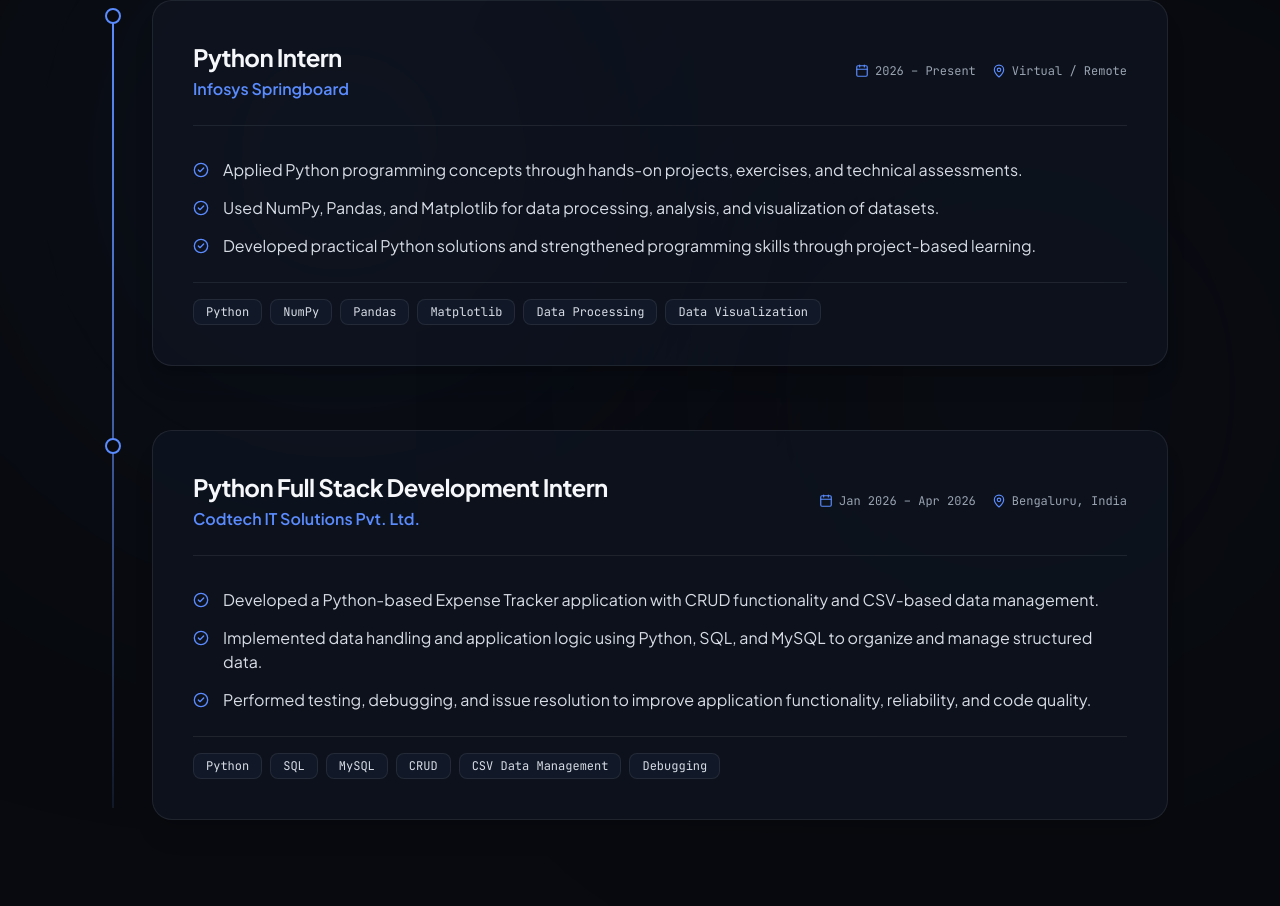
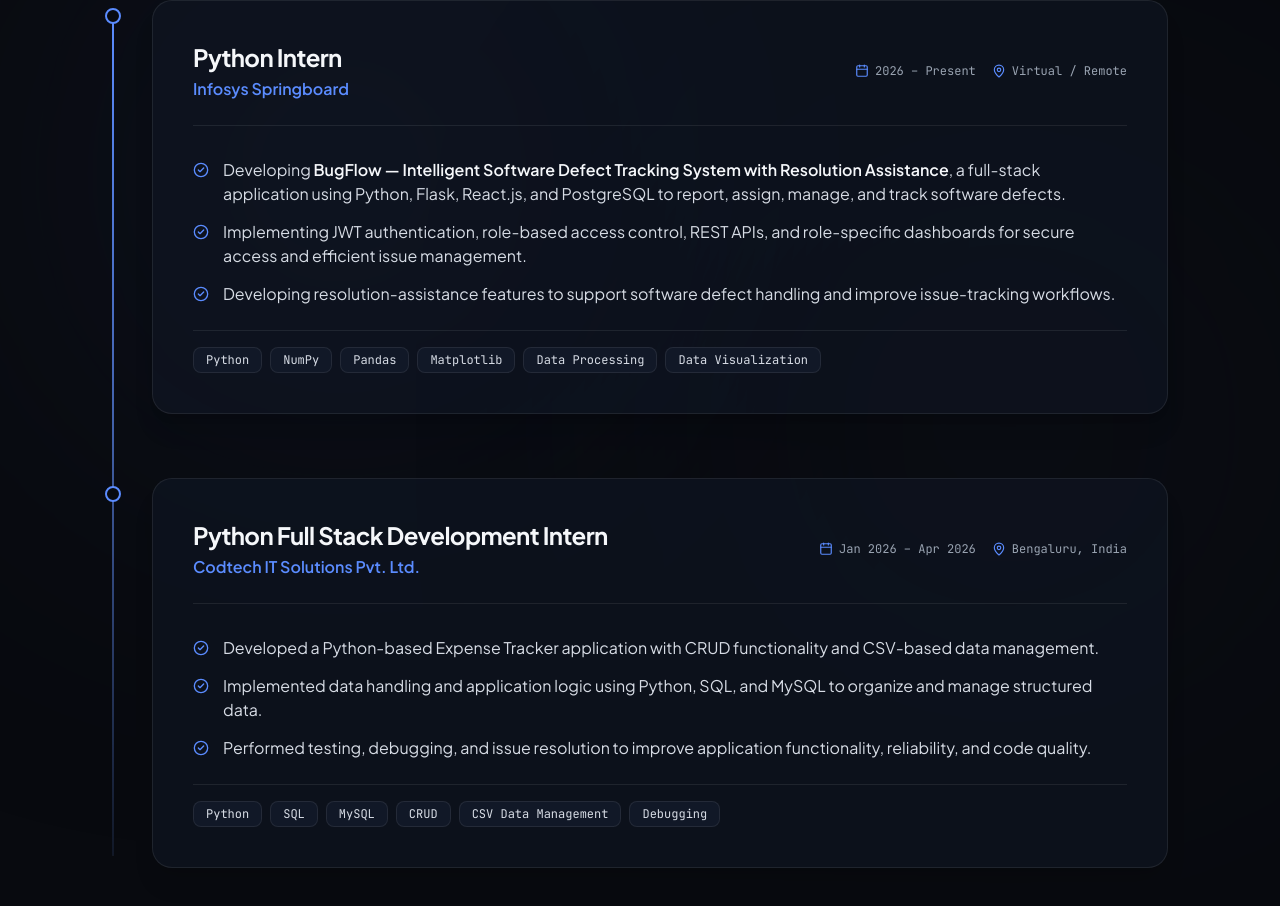
Before and after one commit to krupabt/krupabt-portfolio, a React (Vite) app: page / in a window 1280 px wide. Shown: the part 10237-11143 px from the top of the page. Built offline with nearby package versions, Linux system fonts and the light colour scheme.

Commit message:
feat: update Infosys Springboard experience bullets for BugFlow project

```diff
--- a/src/components/ExperienceSection.jsx
+++ b/src/components/ExperienceSection.jsx
@@ -150,7 +150,19 @@ export default function ExperienceSection() {
                   {exp.bullets.map((bullet, bIdx) => (
                     <div key={bIdx} className="flex items-start gap-3.5 text-sm sm:text-base font-normal text-[#D7DCE5] leading-relaxed">
                       <CheckCircle2 className="w-4 h-4 text-[#5B8CFF] mt-1 flex-shrink-0" />
-                      <span>{bullet}</span>
+                      <span>
+                        {typeof bullet === 'string' && bullet.includes('**')
+                          ? bullet.split(/(\*\*.*?\*\*)/g).map((part, i) =>
+                              part.startsWith('**') && part.endsWith('**') ? (
+                                <strong key={i} className="font-semibold text-[#F5F7FA]">
+                                  {part.slice(2, -2)}
+                                </strong>
+                              ) : (
+                                part
+                              )
+                            )
+                          : bullet}
+                      </span>
                     </div>
                   ))}
                 </div>
--- a/src/data/portfolioData.js
+++ b/src/data/portfolioData.js
@@ -63,9 +63,9 @@ export const experienceData = [
     location: "Virtual / Remote",
     type: "Internship",
     bullets: [
-      "Applied Python programming concepts through hands-on projects, exercises, and technical assessments.",
-      "Used NumPy, Pandas, and Matplotlib for data processing, analysis, and visualization of datasets.",
-      "Developed practical Python solutions and strengthened programming skills through project-based learning."
+      "Developing **BugFlow — Intelligent Software Defect Tracking System with Resolution Assistance**, a full-stack application using Python, Flask, React.js, and PostgreSQL to report, assign, manage, and track software defects.",
+      "Implementing JWT authentication, role-based access control, REST APIs, and role-specific dashboards for secure access and efficient issue management.",
+      "Developing resolution-assistance features to support software defect handling and improve issue-tracking workflows."
     ],
     technologies: ["Python", "NumPy", "Pandas", "Matplotlib", "Data Processing", "Data Visualization"]
   },
```
